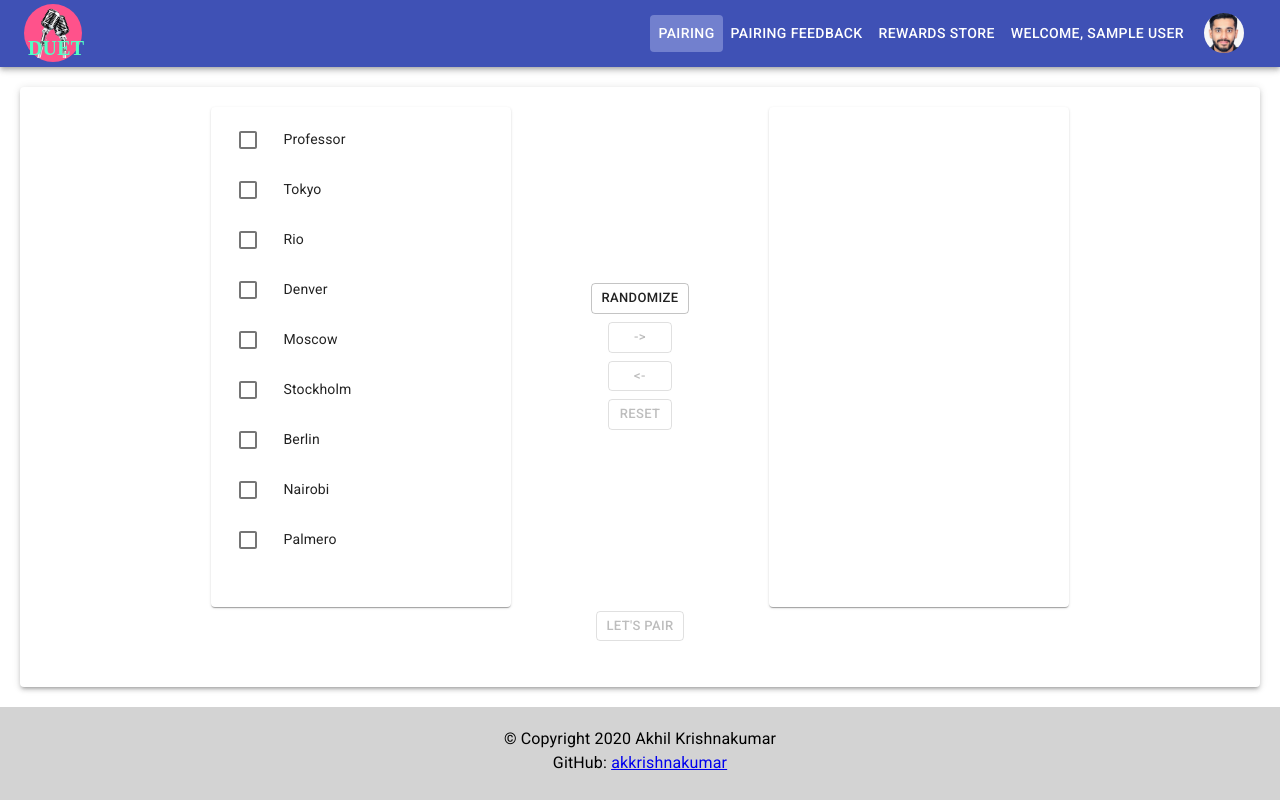
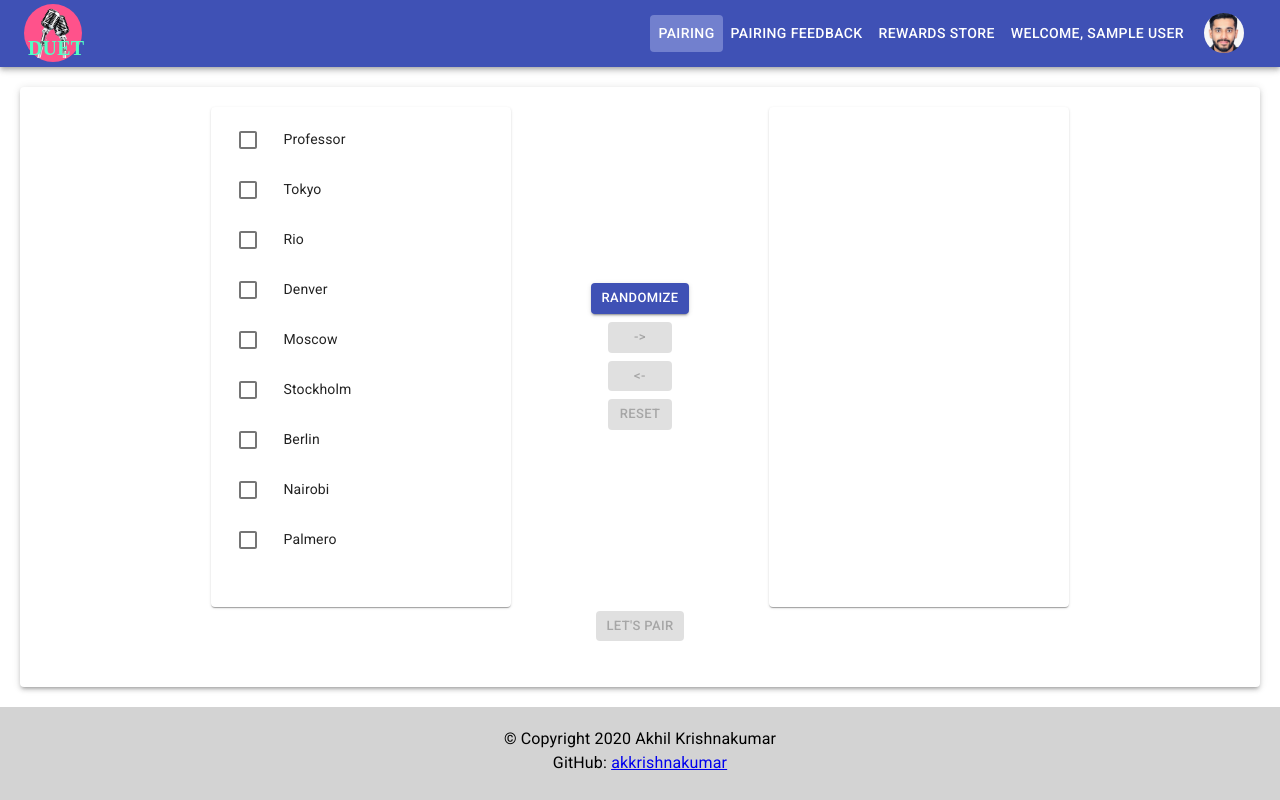
Before and after one commit to akkrishnakumar/duet, a React (Create React App) app: page /pairing in a window 1280 px wide. Built offline with nearby package versions, Linux system fonts and the light colour scheme; sample sign-in values are in the browser's storage; a web font is replaced by a local one.

Commit message:
Refine OutlinedButton component

```diff
--- a/src/Components/OutlinedButton/OutlinedButton.js
+++ b/src/Components/OutlinedButton/OutlinedButton.js
@@ -24,7 +24,8 @@ const OutlinedBtn = ({
 
   return (
     <Button
-      variant="outlined"
+      variant="contained"
+      color="primary"
       size="small"
       className={classes.button}
       onClick={handleOnClick}
```
